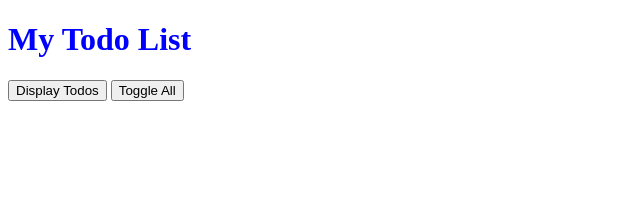
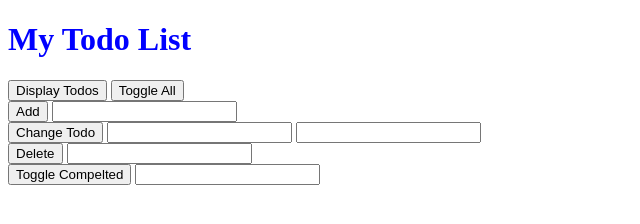
Before and after one commit to sclarke5/Todo-List, a plain HTML site: page index.html in a window 1280 px wide. Shown: the whole page, without its empty margins (0-640 px from the left). Drawn offline with Linux system fonts and the light colour scheme.

Commit message:
version 8 complete

```diff
--- a/index.html
+++ b/index.html
@@ -14,10 +14,31 @@
 <!--  Older version before refactoring-->
     <!-- <button id="displayTodosButton">Display Todos</button>
     <button id="toggleAllButton">Toggle All</button> -->
+    <div>
+      <button onclick="handlers.displayTodos()">Display Todos</button>
+      <button onclick="handlers.toggleAll()">Toggle All</button>
+    </div>
 
-    <button onclick="handlers.displayTodos()">Display Todos</button>
-    <button onclick="handlers.toggleAll()">Toggle All</button>
+    <div>
+        <button onclick="handlers.addTodo()">Add</button>
+        <input id="addTodoTextInput" type="text"/>
+    </div>
 
-    <script src="v3.js"></script>
+    <div>
+      <button onclick="handlers.changeTodo()">Change Todo</button>
+      <input id="changeTodoPositionInput" type="number">
+      <input id="changeTodoTextInput" type="text">
+    </div>
+
+    <div>
+      <button onclick="handlers.deleteTodo()">Delete</button>
+      <input id="deleteTodoPositionInput" type="number">
+    </div>
+
+    <div>
+      <button onclick="handlers.toggleCompleted()">Toggle Compelted</button>
+      <input id="toggleCompletedPositionInput" type="number">
+    </div>
+
   </body>
 </html>
--- a/v3.js
+++ b/v3.js
@@ -80,6 +80,28 @@ var handlers = {
   },
   toggleAll: function(){
     todoList.toggleAll();
+  },
+  addTodo: function(){
+    var addTodoTextInput = document.getElementById('addTodoTextInput');
+    todoList.addTodo(addTodoTextInput.value);
+    addTodoTextInput.value = '';
+  },
+  changeTodo: function(){
+    var changeTodoPositionInput = document.getElementById('changeTodoPositionInput');
+    var changeTodoTextInput = document.getElementById('changeTodoTextInput');
+    todoList.changeTodo(changeTodoPositionInput.valueAsNumber, changeTodoTextInput.value);
+    changeTodoPositionInput.value = '';
+    changeTodoTextInput.value = '';
+  },
+  deleteTodo: function(){
+    var deleteTodoPositionInput = document.getElementById("deleteTodoPositionInput");
+    todoList.deleteTodo(deleteTodoPositionInput.valueAsNumber);
+    deleteTodoPositionInput.value = "";
+  },
+  toggleCompleted: function(){
+    var toggleCompletedPositionInput = document.getElementById("toggleCompletedPositionInput");
+    todoList.toggleCompleted(toggleCompletedPositionInput.valueAsNumber);
+    toggleCompletedPositionInput.value = "";
   }
 };
 
```
